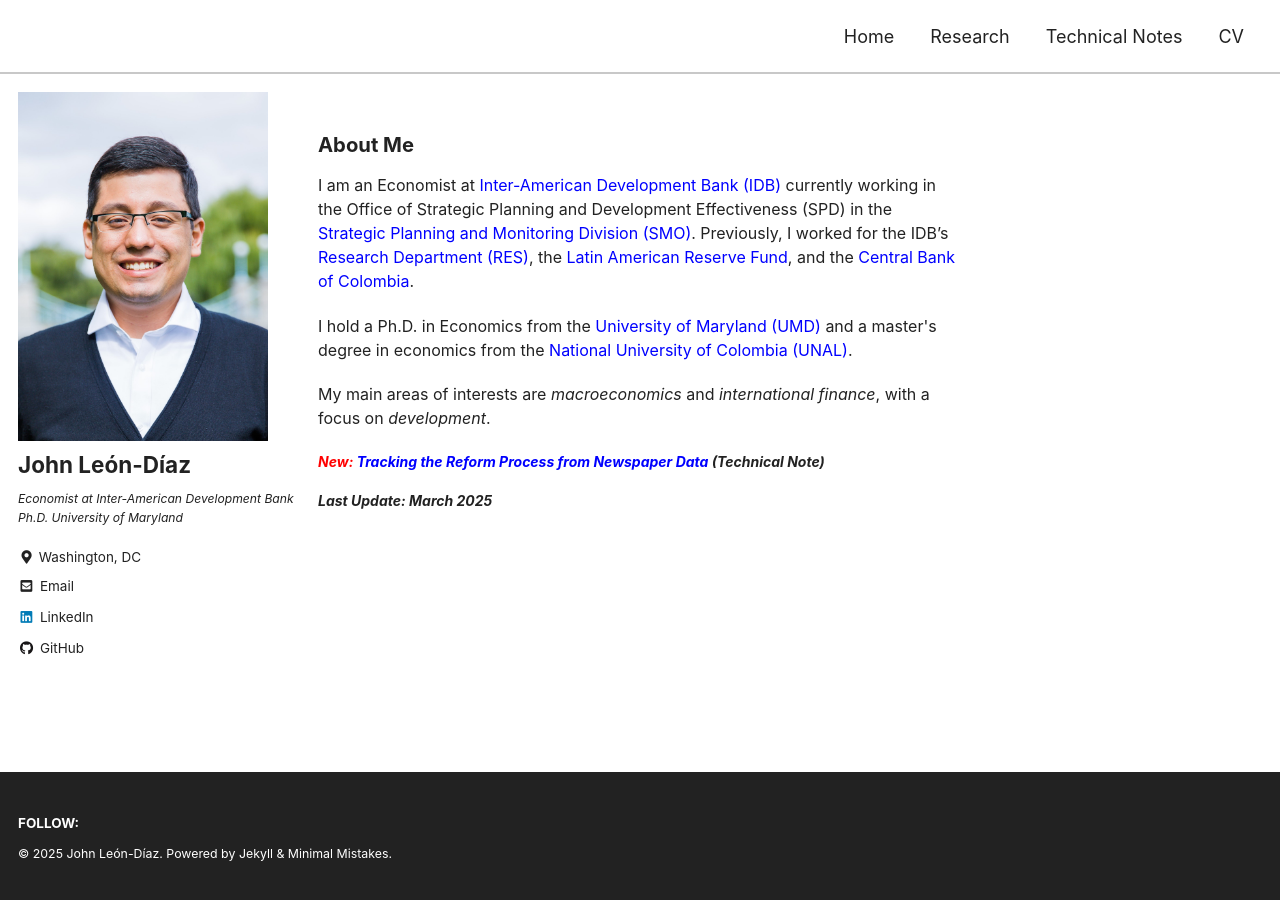
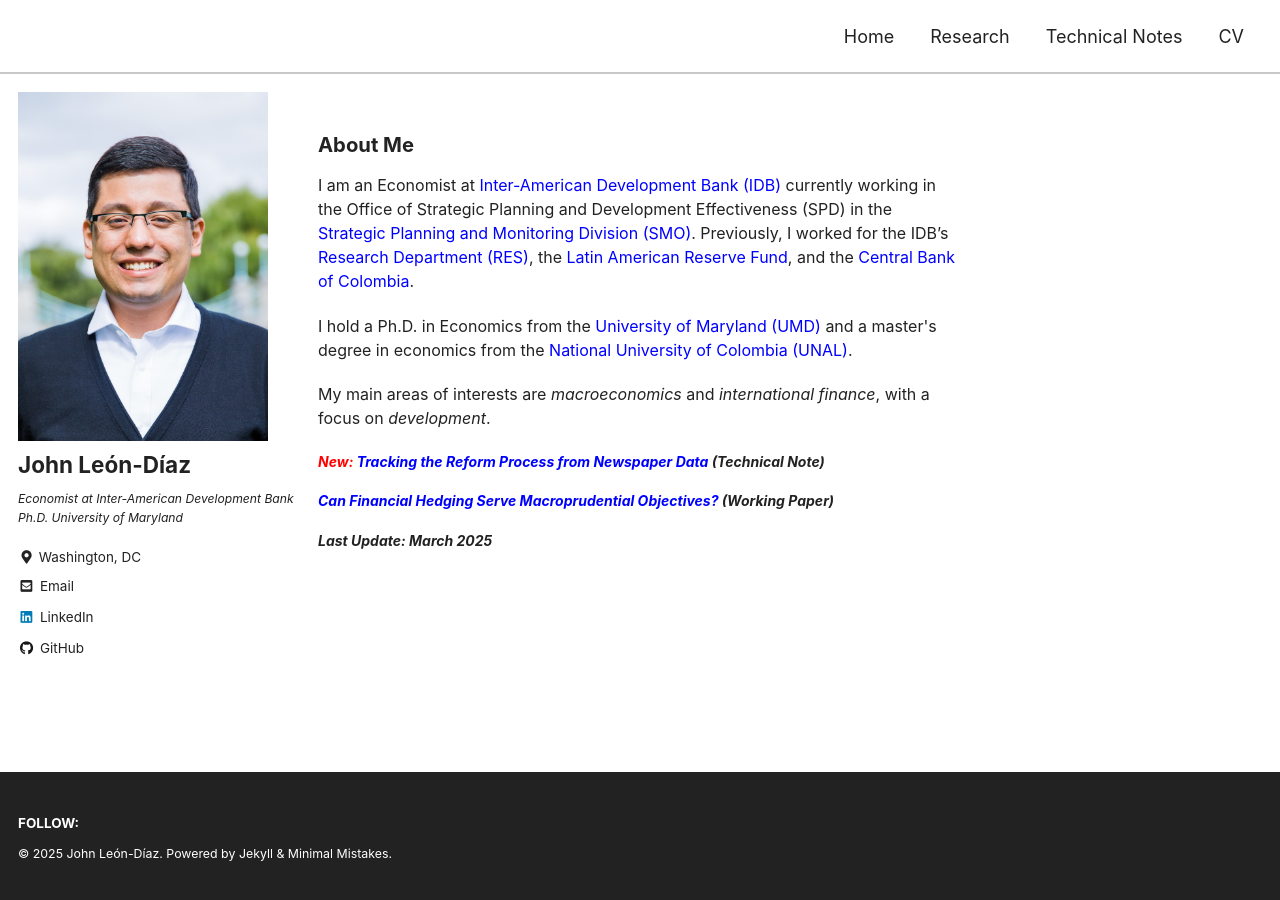
Before and after one commit to jleondia/jleondia.github.io, a Jekyll site: the page built from _pages/home.md, in a window 1280 px wide. Built offline with Jekyll 4.4.1, drawn with Linux system fonts in a browser that asks for light colours; cached includes are drawn as plain includes.

Commit message:
Update home.md
new WP

```diff
--- a/_pages/home.md
+++ b/_pages/home.md
@@ -29,6 +29,11 @@ comments: false
 
 <p style="font-size:14px; font-weight:bold; font-style:italic;">
   <span style="color: #ff0000">New: </span> <a href="https://publications.iadb.org/en/tracking-reform-process-newspaper-data">Tracking the Reform Process from Newspaper Data</a> (Technical Note) </p>
+<p style="font-size:14px; font-weight:bold; font-style:italic;">
+ <a href="https://publications.iadb.org/en/can-financial-hedging-serve-macroprudential-objectives">Can Financial Hedging Serve Macroprudential Objectives?</a> (Working Paper) </p>
+
+
+
 
 <p style="font-size:14px; font-weight:bold; font-style:italic;">
  Last Update: March 2025
```
